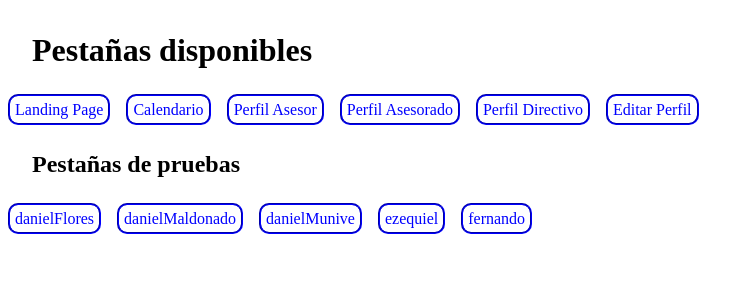
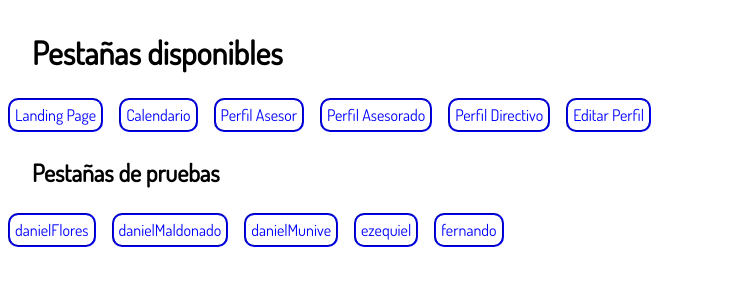
Before and after one commit to Daniel-dadu/PAE_web_platform, a React (Create React App) app in the folder frontend/: page / in a window 1280 px wide. Shown: the top 300 px of the page, without its empty margins (0-754 px from the left). Built offline with nearby package versions, Linux system fonts and the light colour scheme.

Commit message:
Added Dosis as global font-family

```diff
--- a/frontend/src/index.css
+++ b/frontend/src/index.css
@@ -8,6 +8,7 @@
   box-sizing: border-box;
   list-style: none;
   text-decoration: none;
+  font-family: Dosis;
 }
 
 :root{
```
